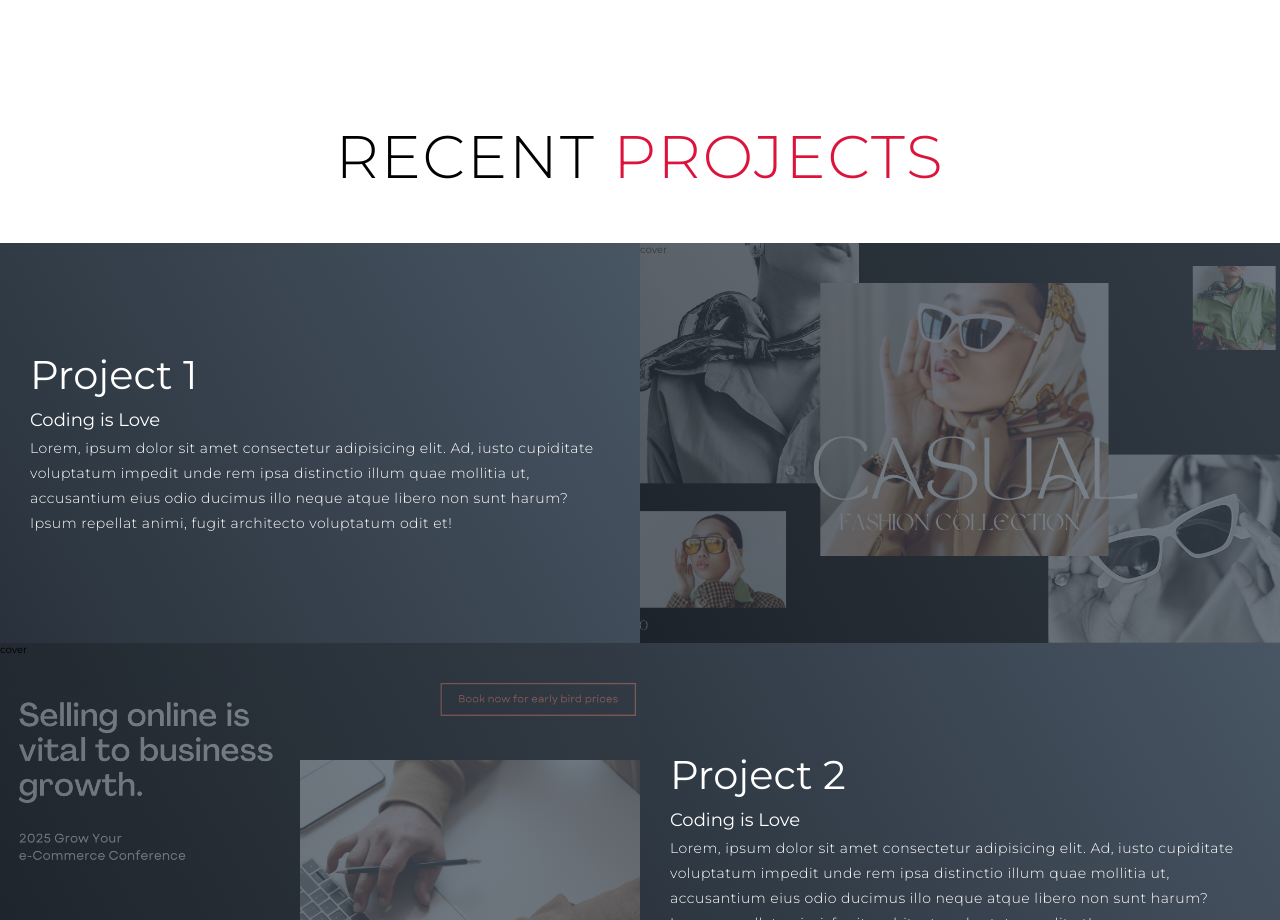
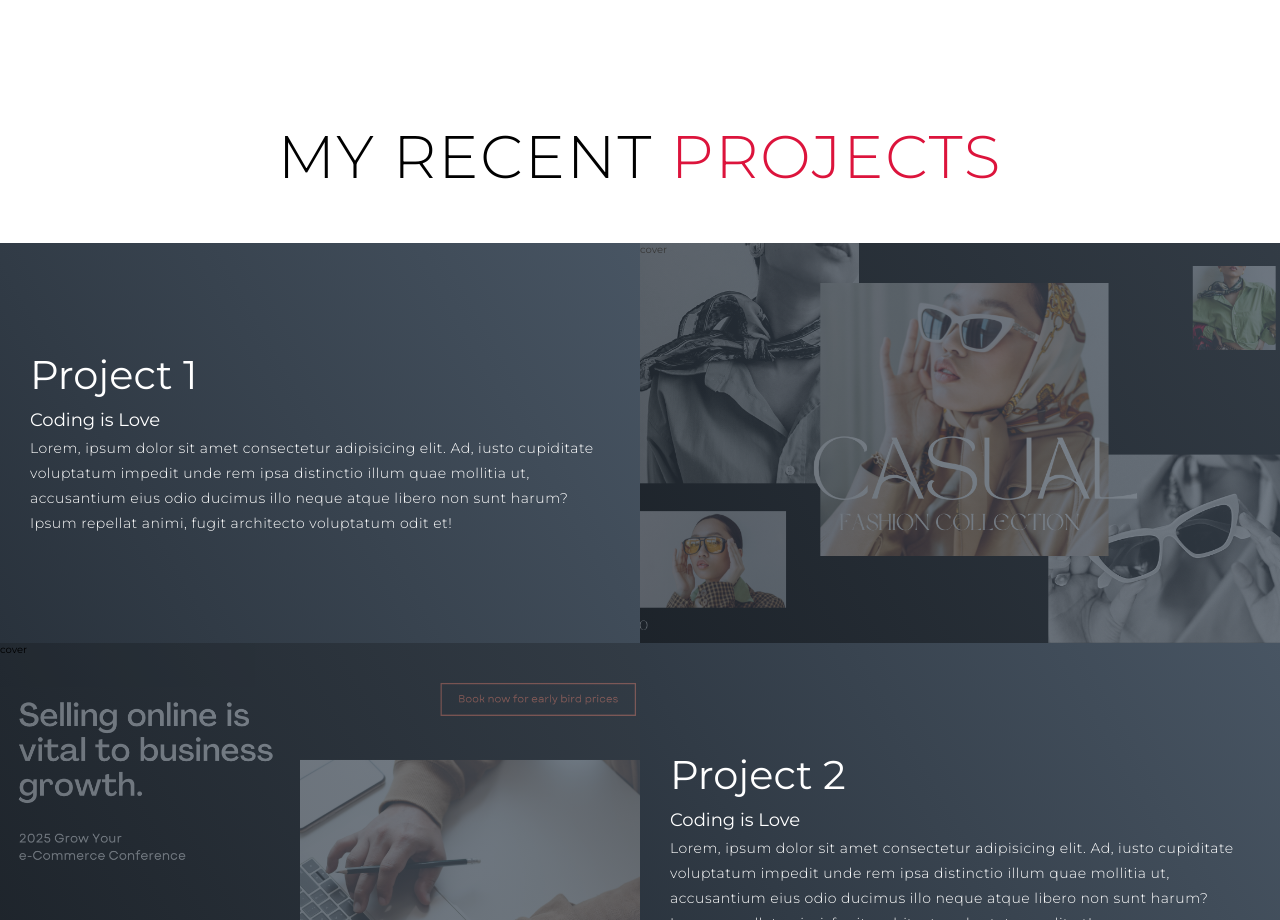
Before and after one commit to SiamHasanAntik/project-protfolio, a plain HTML site: page index.html in a window 1280 px wide. Shown: the part 1600-2520 px from the top of the page. Drawn offline with Linux system fonts and the light colour scheme.

Commit message:
My recent

```diff
--- a/index.html
+++ b/index.html
@@ -93,7 +93,7 @@
   <section id="projects">
     <div class="projects container">
       <div class="projects-header">
-        <h1 class="section-title">Recent <span>Projects</span></h1>
+        <h1 class="section-title">My Recent <span>Projects</span></h1>
       </div>
       <div class="all-projects">
         <div class="project-item">
```
